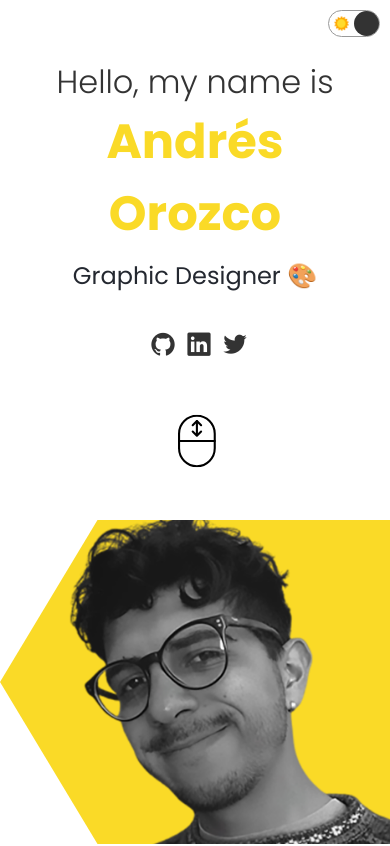
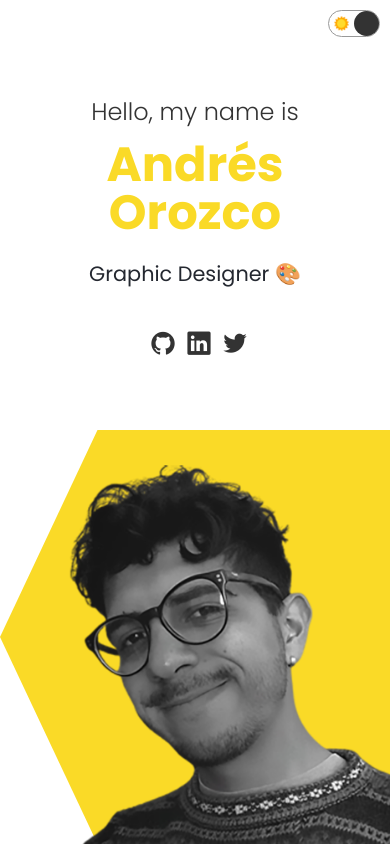
Before and after one commit to andyorozco96/My-Portfolio-APP, a React (Create React App) app: page / in a window 390 px wide. Shown: the top 846 px of the page. Built offline with nearby package versions, Linux system fonts and the light colour scheme.

Commit message:
(fix) CSS Responsive Mobile

```diff
--- a/src/sass/components/_about.module.scss
+++ b/src/sass/components/_about.module.scss
@@ -92,6 +92,7 @@
         flex-direction: column;
         text-align: center;
         margin-top: 50px;
+        height: auto;
 
         .left{
             height: 100%;
@@ -117,7 +118,10 @@
             align-items: center;
             text-align: center;
             width: 90%;
-
+            height: max-content;
+            h1{
+                margin-top: 1em;
+            }
             .sub{
                 display: flex;
                 flex-direction: column;
--- a/src/sass/components/_introduction.module.scss
+++ b/src/sass/components/_introduction.module.scss
@@ -157,24 +157,35 @@
 
 @media screen and (max-width: 480px) {
   .main {
+    display: flex;
     flex-direction: column;
     justify-content: center;
     align-items: center;
+    height: 100vh;
 
     .introLeft{
       width: 90%;
-      margin-bottom: 4em;
+      margin-bottom: 1em;
+      height: 50%;
+
       .leftWrapper{
-        //margin-top: 2em;
-        padding: 10px;
+        margin-top: 2em;
+        //padding: 10px;
         align-items: center;
         justify-content: center;
         text-align: center;
         height: 100%;
         width: 100%;
 
+        .introName{
+          font-size: 3rem;
+          line-height: 3rem;
+          margin-bottom: .25em;
+        }
         .introHello{
           margin-top: 1.5em;
+          margin-bottom: .5em;
+          font-size: 1.5rem;
         }
 
         .titleCont{
@@ -187,7 +198,7 @@
               flex-direction: column;
               justify-content: center;
               height: 50px;
-              font-size: 1.5rem;
+              font-size: 1.3rem;
               font-weight: 400;
             }
           }
@@ -199,12 +210,12 @@
         }
 
         .iconScroll{
-          bottom: 0em;
+          display: none;
         }
 
         .btnContainer{
           margin-top: 1.5em;
-          margin-bottom: 5em;
+          margin-bottom: 1.5em;
           //margin-left: .5em;
           display: flex;
           gap: .5em;
@@ -232,6 +243,23 @@
 
     .introRight{
       width: 100%;
+      height: 50%;
+      //background-color: aqua;
+      position: relative;
+
+      .imgBg{
+        height: 100%;
+        position: static;
+      }
+
+      .rightImg{
+        position: absolute;
+        top: 0;
+      }
+
+
+
+
     }
   }
 }
```
